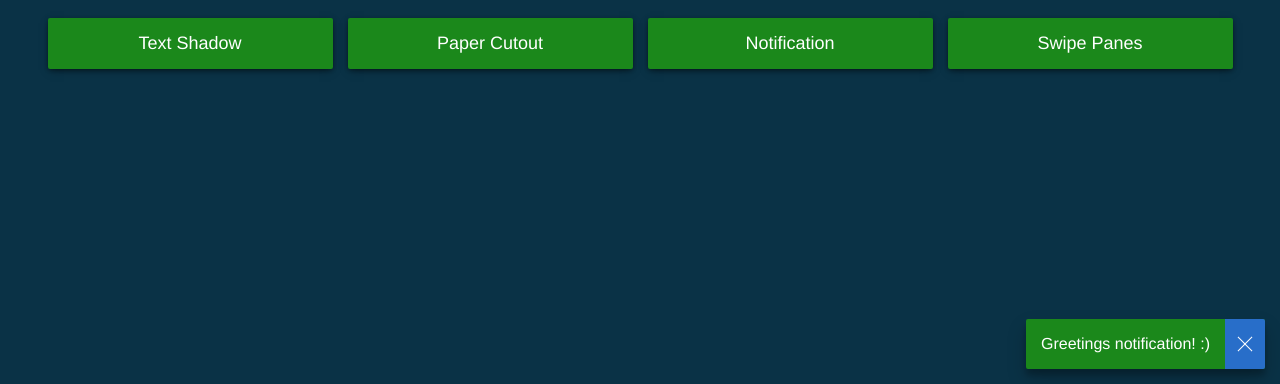
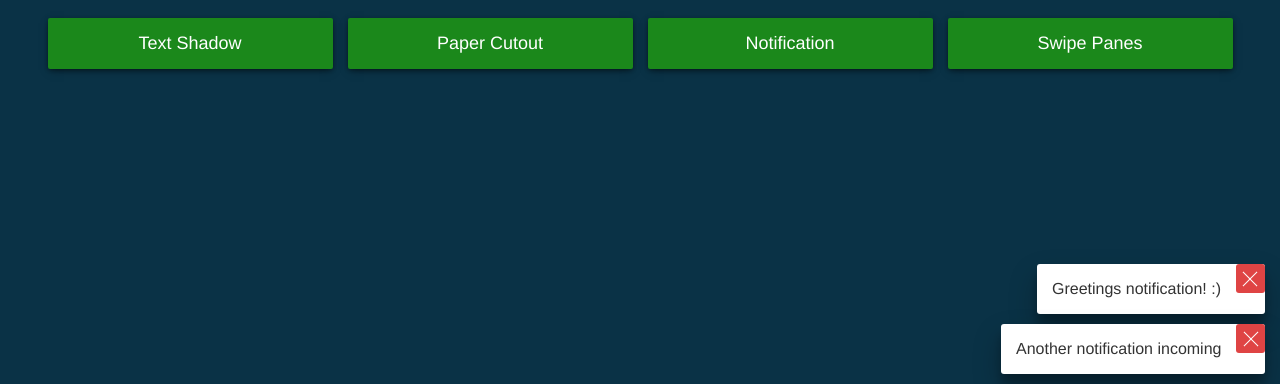
Before and after one commit to McLisak/ui-components, a website built with webpack: page src/index.html in a window 1280 px wide. Shown: the part 416-800 px from the top of the page. Built offline with nearby package versions, Linux system fonts and the light colour scheme.

Commit message:
Notifications logic working :)

```diff
--- a/src/_common.scss
+++ b/src/_common.scss
@@ -24,11 +24,12 @@ h3 {
 
 .btn {
   padding: 15px;
-  background: $green;
+  background-color: $green;
   color: white;
+  cursor: pointer;
   display: block;
   box-shadow: 0 1px 4px -1px rgba(0, 0, 0, 0.5), 0 3px 8px -2px rgba(0, 0, 0, 0.5);
-  transition: background 150ms $ease-out-bezier;
+  transition: background-color 500ms $ease-out-bezier;
   border: none;
   margin: 7.5px;
   border-radius: 2px;
@@ -36,7 +37,7 @@ h3 {
   font-weight: 300;
   &:hover,
   &:focus {
-    background: lighten($green, 3);
+    background-color: lighten($green, 3);
   }
 }
 
--- a/src/_variables.scss
+++ b/src/_variables.scss
@@ -3,6 +3,7 @@ $dark-blue: rgb(10, 50, 70);
 $green: rgb(27, 136, 27);
 
 $pastel-blue: rgb(40, 110, 201);
+$pastel-red: rgb(223, 68, 68);
 $pastel-pink: rgb(240, 86, 171);
 
 $ease-out-bezier: cubic-bezier(0.25, 0.8, 0.25, 1);
--- a/src/notification/index.js
+++ b/src/notification/index.js
@@ -24,30 +24,118 @@ export class Notifications {
    */
   constructor(config) {
     this.$container = config.container || document.body;
-    this.notifiactions = [];
+    this.duration = config.duration || 5000;
+
+    this.lastNotificationId = 0;
+    this.notifications = [];
   }
 
-  addNotification(content, dismissable = true) {
+  /**
+   * @param {string} content
+   * @param {number|string} [duration=default] in number of ms
+   * or string 'default' will take whatever is configured by config object
+   * @param {boolean} [dismissable=true] - appends the close button.
+   */
+  addNotification(content, duration = 'default', dismissable = true) {
     if (!content) {
       throw new Error(Notifications.ERROR.NO_NOTIFICATION_CONTENT);
     }
+    const id = ++this.lastNotificationId;
     const $notification = document.createElement('div');
     $notification.classList.add('notification');
+    $notification.style.transform = 'translateY(100%)';
+    $notification.style.opacity = '0';
     const $notificationContent = document.createElement('div');
-    $notificationContent.innerHTML = content;
+    $notificationContent.innerHTML = `<p>${content}</p>`;
     $notification.appendChild($notificationContent);
+
+    const notification = {
+      $el: $notification,
+      id,
+      show: true,
+    };
+
     if (dismissable) {
-      $notification.appendChild(document.createElement('button'));
+      const closeButton = document.createElement('button');
+      const onCloseClick = () => {
+        this.removeNotification(id);
+        closeButton.removeEventListener('click', onCloseClick);
+      };
+      closeButton.addEventListener('click', onCloseClick);
+      $notification.appendChild(closeButton);
     }
+
+    if (duration === 'default') {
+      duration = this.duration;
+    }
+    if (typeof duration === 'number') {
+      const onTimeout = () => {
+        this.removeNotification(id);
+      };
+      notification.timeout = window.setTimeout(onTimeout, duration);
+    }
+
     this.$container.appendChild($notification);
-    this.notifiactions.push({
-      $el: $notification,
+    this.notifications.unshift(notification);
+
+    window.requestAnimationFrame(() => this._onAddUpdate());
+  }
+
+  _onAddUpdate() {
+    let ignoredNotificationCount = 0;
+    window.requestAnimationFrame(() => {
+      for (let i = this.notifications.length - 1; i >= 0; i--) {
+        if (!this.notifications[i].show) {
+          ignoredNotificationCount++;
+        } else {
+          const $notification = this.notifications[i].$el;
+          const positionIncrementer = i - ignoredNotificationCount;
+          const transformValue =
+            i === 0 ? `0%` : `calc(${positionIncrementer * -100}% - ${positionIncrementer * 10}px)`;
+          $notification.style.opacity = 1;
+          $notification.style.transform = `translateY(${transformValue})`;
+        }
+      }
+    });
+  }
+
+  removeNotification(removeId) {
+    const notificationIndex = this.notifications.findIndex(({ id }) => id === removeId);
+    const notification = this.notifications[notificationIndex];
+    const $notification = this.notifications[notificationIndex].$el;
+
+    window.clearTimeout(notification.timeout);
+    notification.show = false;
+
+    const onTransitionEnd = () => {
+      this.$container.removeChild($notification);
+      this.notifications.splice(notificationIndex, 1);
+      $notification.removeEventListener('transitionend', onTransitionEnd);
+    };
+    $notification.addEventListener('transitionend', onTransitionEnd);
+
+    this._onRemoveUpdate(notificationIndex);
+  }
+
+  _onRemoveUpdate(removedIndex) {
+    window.requestAnimationFrame(() => {
+      for (let i = this.notifications.length - 1; i >= removedIndex; i--) {
+        const $notification = this.notifications[i].$el;
+        let transformValue;
+        if (i === removedIndex) {
+          $notification.style.opacity = 0;
+          transformValue = `calc(${i * -100 + 100}% - ${i * 10}px)`;
+        } else {
+          transformValue = `calc(${(i - 1) * -100}% - ${(i - 1) * 10}px)`;
+        }
+        $notification.style.transform = `translateY(${transformValue})`;
+      }
     });
   }
 }
 
-const notifications = new Notifications({
-});
+const notifications = new Notifications({});
 
-notifications.addNotification(`<p>Greetings notification! :)</p>`);
-// setTimeout(() => notifications.addNotification(`<p>New notification incoming</p>`), 5000);
+notifications.addNotification(`Greetings notification! :)`);
+setTimeout(() => notifications.addNotification(`New notification incoming`, 2000, false), 1000);
+setTimeout(() => notifications.addNotification(`Another notification incoming`), 2000);
--- a/src/notification/style.scss
+++ b/src/notification/style.scss
@@ -4,15 +4,18 @@
 .notification {
   position: fixed;
   right: 15px;
-  bottom: 15px;
+  bottom: 10px;
   display: flex;
-  background: $green;
-  color: white;
+  align-items: flex-start;
+  background: white;
+  color: #333;
+  border-bottom: none;
   pointer-events: all;
   overflow: hidden;
-  border-radius: 2px;
+  border-radius: 3px;
   will-change: transform;
-  @include box-shadow(3);
+  transition: transform 350ms $ease-out-bezier, opacity 400ms $ease-out-bezier;
+  @include box-shadow(4);
 
   > div {
     flex-grow: 1;
@@ -25,10 +28,12 @@
 
   > button {
     border: none;
-    width: 40px;
+    width: 29px;
+    height: 29px;
+    border-radius: 3px 0 3px 3px;
     padding: 0;
-    background-color: $pastel-blue;
-    transition: background-color 150ms $ease-out-bezier;
+    background-color: $pastel-red;
+    transition: background-color 500ms $ease-out-bezier;
     position: relative;
     cursor: pointer;
     &:before,
@@ -49,7 +54,7 @@
     }
 
     &:hover {
-      background-color: lighten($pastel-blue, 3);
+      background-color: lighten($pastel-red, 3);
     }
   }
 }
```
Also changed, not shown: src/notification/index.html (+0 -1 lines).
